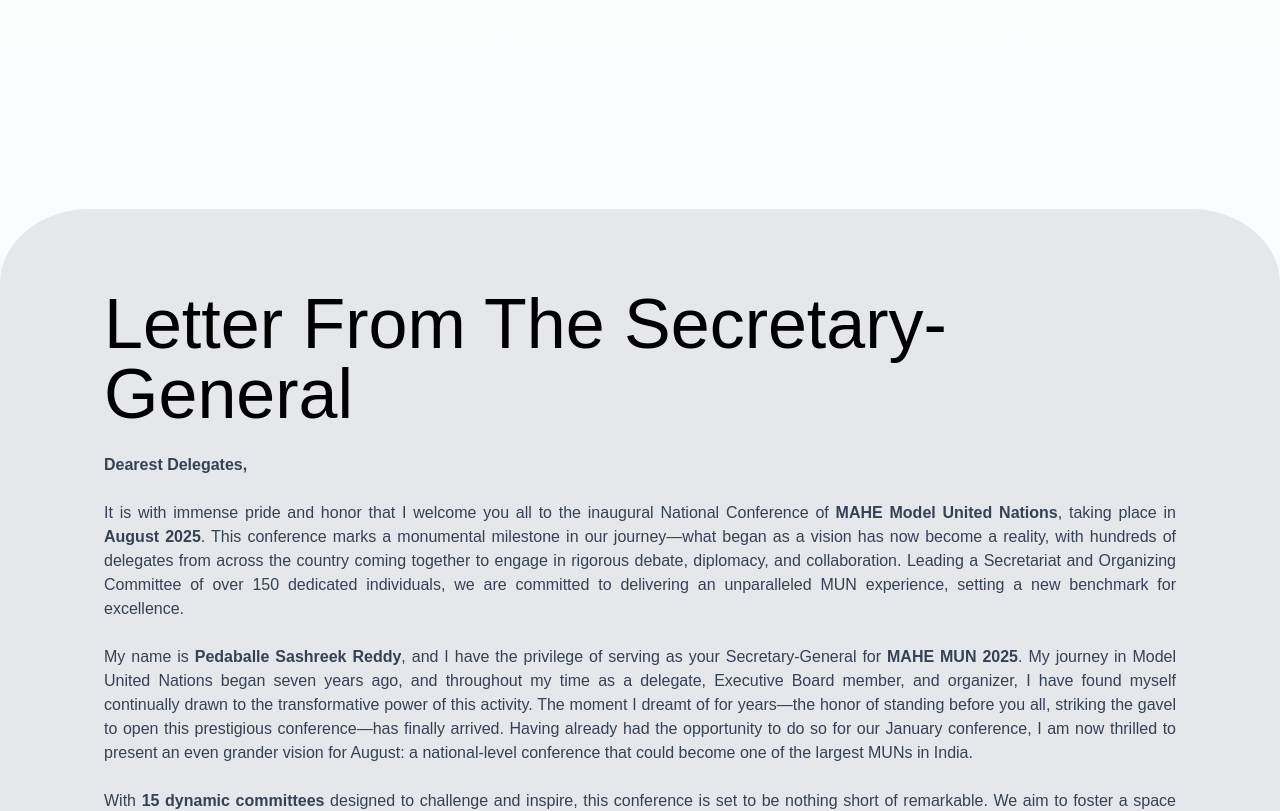
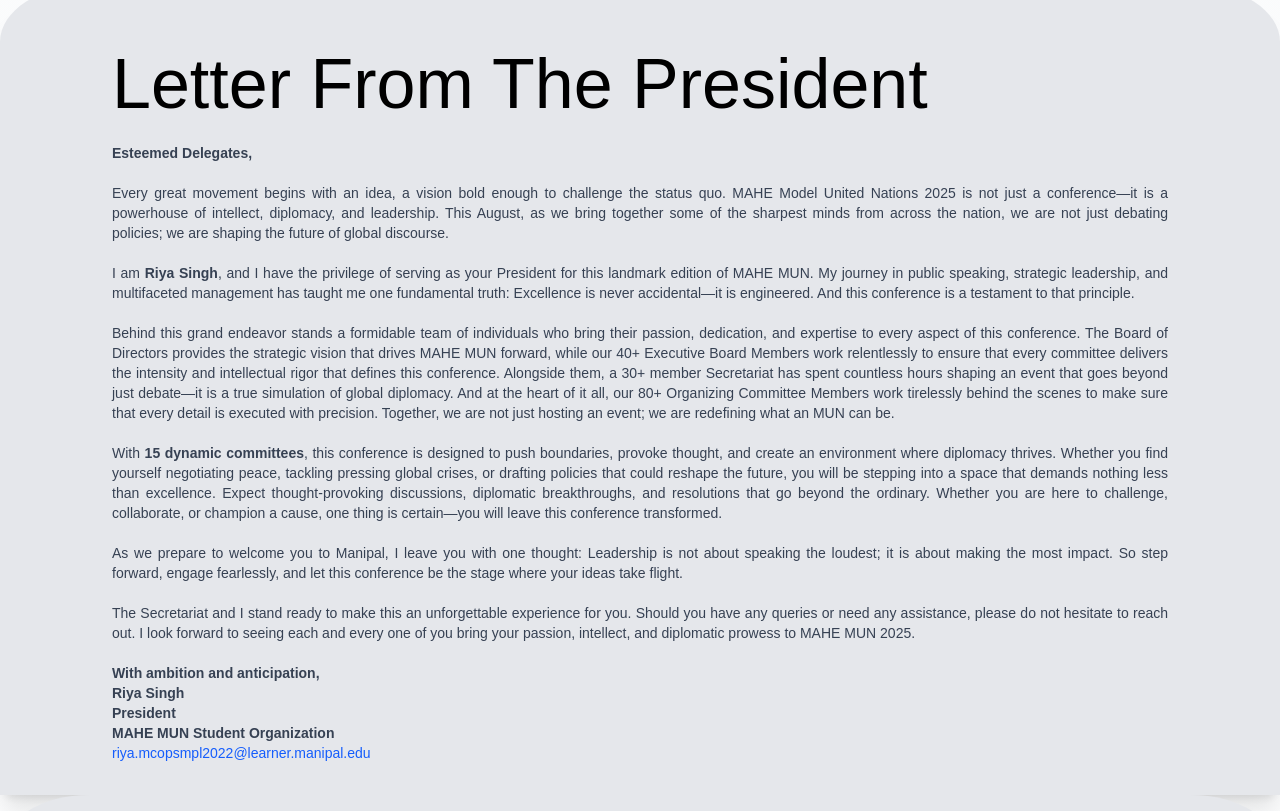
Before and after one commit to Mohak-Singhal/Mahe-Mun-2025-Website, a React (Vite) app: page / in a window 1280 px wide. Shown: the part 1615-2426 px from the top of the page. Built offline with nearby package versions, Linux system fonts and the light colour scheme.

Commit message:
letter added

```diff
--- a/src/components/Stack.jsx
+++ b/src/components/Stack.jsx
@@ -25,15 +25,15 @@
 );
 
 // ✅ LetterSection Component
-const LetterSection = () => (
-  <div className=" px-6 md:px-12 lg:px-10 w-full max-w-6xl mx-auto">
+const LetterSectionGenSec = () => (
+  <div className=" px-6 md:px-12  w-full max-w-6xl mx-auto">
     {/* Title */}
-    <h1 className="mt-12 text-4xl md:text-6xl lg:text-[70px] font-medium text-center md:text-left">
+    <h1 className="mt-8 text-4xl md:text-6xl lg:text-[60px] font-medium text-center md:text-left">
       Letter From The Secretary-General
     </h1>
 
     {/* Letter Content */}
-    <p className="mt-6 text-gray-700 text-sm md:text-base  text-justify">
+    <p className="mt-6 text-gray-700 text-sm   text-justify">
       <strong>Dearest Delegates,</strong>
       <br />
       <br />
@@ -108,6 +108,53 @@
     </p>
   </div>
 );
+const LetterSection = () => (
+  <div className="px-6 md:px-12  w-full max-w-6xl mx-auto">
+    {/* Title */}
+    <h1 className="mt-8 text-4xl md:text-6xl lg:text-[70px] font-medium text-center md:text-left">
+      Letter From The President
+    </h1>
+
+    {/* Letter Content */}
+    <p className="mt-6 text-gray-700 text-sm  text-justify">
+      <strong>Esteemed Delegates,</strong>
+      <br />
+      <br />
+      Every great movement begins with an idea, a vision bold enough to challenge the status quo. MAHE Model United Nations 2025 is not just a conference—it is a powerhouse of intellect, diplomacy, and leadership. This August, as we bring together some of the sharpest minds from across the nation, we are not just debating policies; we are shaping the future of global discourse.
+      <br />
+      <br />
+      I am <strong>Riya Singh</strong>, and I have the privilege of serving as your President for this landmark edition of MAHE MUN. My journey in public speaking, strategic leadership, and multifaceted management has taught me one fundamental truth: Excellence is never accidental—it is engineered. And this conference is a testament to that principle.
+      <br />
+      <br />
+      Behind this grand endeavor stands a formidable team of individuals who bring their passion, dedication, and expertise to every aspect of this conference. The Board of Directors provides the strategic vision that drives MAHE MUN forward, while our 40+ Executive Board Members work relentlessly to ensure that every committee delivers the intensity and intellectual rigor that defines this conference. Alongside them, a 30+ member Secretariat has spent countless hours shaping an event that goes beyond just debate—it is a true simulation of global diplomacy. And at the heart of it all, our 80+ Organizing Committee Members work tirelessly behind the scenes to make sure that every detail is executed with precision. Together, we are not just hosting an event; we are redefining what an MUN can be.
+      <br />
+      <br />
+      With <strong>15 dynamic committees</strong>, this conference is designed to push boundaries, provoke thought, and create an environment where diplomacy thrives. Whether you find yourself negotiating peace, tackling pressing global crises, or drafting policies that could reshape the future, you will be stepping into a space that demands nothing less than excellence. Expect thought-provoking discussions, diplomatic breakthroughs, and resolutions that go beyond the ordinary. Whether you are here to challenge, collaborate, or champion a cause, one thing is certain—you will leave this conference transformed.
+      <br />
+      <br />
+      As we prepare to welcome you to Manipal, I leave you with one thought: Leadership is not about speaking the loudest; it is about making the most impact. So step forward, engage fearlessly, and let this conference be the stage where your ideas take flight.
+      <br />
+      <br />
+      The Secretariat and I stand ready to make this an unforgettable experience for you. Should you have any queries or need any assistance, please do not hesitate to reach out. I look forward to seeing each and every one of you bring your passion, intellect, and diplomatic prowess to MAHE MUN 2025.
+      <br />
+      <br />
+      <strong>With ambition and anticipation,</strong>
+      <br />
+      <strong>Riya Singh</strong>
+      <br />
+      <strong>President</strong>
+      <br />
+      <strong>MAHE MUN Student Organization</strong>
+      <br />
+      <a
+        href="mailto:riya.mcopsmpl2022@learner.manipal.edu"
+        className="text-blue-600 hover:underline"
+      >
+        riya.mcopsmpl2022@learner.manipal.edu
+      </a>
+    </p>
+  </div>
+);
 
 // export default LetterSection;
 
@@ -164,44 +211,57 @@
     id: 1,
     content: <HomeScreen />,
     classname: "h-auto md:h-screen bg-cover bg-center",
-  style: { backgroundImage: "url('/mahe.jpg')" }
+    style: { backgroundImage: "url('/mahe.jpg')" },
   },
-  { id: 2, content: <LetterSection />, classname: "rounded-t-[7%] bg-gray-200 p-4 sm:p-8" },
+  {
+    id: 2,
+    content: <LetterSection />,
+    classname: "rounded-t-[7%] bg-gray-200 p-4 sm:p-8",
+  },
   {
     id: 3,
+    content: <LetterSectionGenSec />,
+    classname: "rounded-t-[7%] bg-gray-200 p-4 sm:p-8",
+  },
+  {
+    id: 4,
     content: <ConferenceHighlights />,
     classname: "rounded-t-[7%] bg-black h-auto md:h-screen p-4 sm:p-8",
   },
   {
-    id: 4,
+    id: 5,
     content: <MunStats />,
     classname: "rounded-t-[7%] bg-[#f2eaea] h-auto md:h-screen p-4 sm:p-8",
   },
   {
-    id: 5,
+    id: 6,
     content: <FullImage src="/mun.jpg" />,
     classname: "rounded-t-[7%] h-auto md:h-screen",
   },
-  { id: 6, content: <DelegatePage />, classname: "h-auto md:h-screen" },
+  {
+    id: 7,
+    content: <DelegatePage />,
+    classname: "h-auto md:h-screen",
+  },
 ];
 
 const StackedScroll = () => {
   const { scrollYProgress } = useScroll();
 
   // Motion animations for sections
-  const homeY = useTransform(scrollYProgress, [0, 0.15], ["0vh", "0vh"]);
-  const letterY = useTransform(scrollYProgress, [0.1, 0.3], ["120vh", "0vh"]);
-  const confY = useTransform(scrollYProgress, [0.3, 0.5], ["100vh", "0vh"]);
-  const statsY = useTransform(scrollYProgress, [0.5, 0.7], ["100vh", "25vh"]);
-  const imageY = useTransform(scrollYProgress, [0.7, 0.85], ["100vh", "0vh"]);
-  const delegateY = useTransform(scrollYProgress, [0.85, 1], ["100vh", "0vh"]);
-  const footerOpacity = useTransform(scrollYProgress, [0.98, 1], [0, 1]); // Fade in AFTER delegate page
-  const footerTranslateY = useTransform(scrollYProgress, [0.98, 1], [50, 0]); // Moves up smoothly
-
+  const homeY = useTransform(scrollYProgress, [0, 0.1], ["0vh", "0vh"]); // Home stays at top initially
+  const letterY = useTransform(scrollYProgress, [0.1, 0.25], ["100vh", "0vh"]); // Letter comes into view
+  const letterY2 = useTransform(scrollYProgress, [0.25, 0.4], ["100vh", "0vh"]); // Second letter follows
+  const confY = useTransform(scrollYProgress, [0.4, 0.55], ["100vh", "0vh"]); // Conference highlights
+  const statsY = useTransform(scrollYProgress, [0.55, 0.7], ["100vh", "35vh"]); // Stats section
+  const imageY = useTransform(scrollYProgress, [0.7, 0.85], ["100vh", "0vh"]); // Full image
+  const delegateY = useTransform(scrollYProgress, [0.85, 0.95], ["100vh", "0vh"]); // Delegate page
+  const footerOpacity = useTransform(scrollYProgress, [0.95, 1], [0, 1]); // Footer fades in at the end
+  const footerTranslateY = useTransform(scrollYProgress, [0.95, 1], [50, 0]); // Footer moves up
 
   return (
     <div className="min-h-screen max-w-full bg-gradient-to-b from-gray-50 to-white">
-      <ul className="list-none p-0 grid grid-cols-1 gap-10 sm:gap-16 pb-[30vh]">
+      <ul className="list-none p-0 grid grid-cols-1 gap-0 pb-[50vh]">
         {sections.map((section, index) => {
           let translateY;
           switch (index) {
@@ -212,15 +272,18 @@
               translateY = letterY;
               break;
             case 2:
+              translateY = letterY2;
+              break;
+            case 3:
               translateY = confY;
               break;
-            case 3:
+            case 4:
               translateY = statsY;
               break;
-            case 4:
+            case 5:
               translateY = imageY;
               break;
-            case 5:
+            case 6:
               translateY = delegateY;
               break;
             default:
@@ -230,11 +293,11 @@
           return (
             <motion.li
               key={section.id}
-              className="sticky top-0 flex justify-center"
+              className="sticky top-0 flex justify-center min-h-screen" // Ensure each section takes full height
               style={{ y: translateY }}
             >
               <div
-               style={section.style}
+                style={section.style}
                 className={`shadow-xl flex flex-col w-full ${section.classname} text-black`}
               >
                 {section.content}
```
